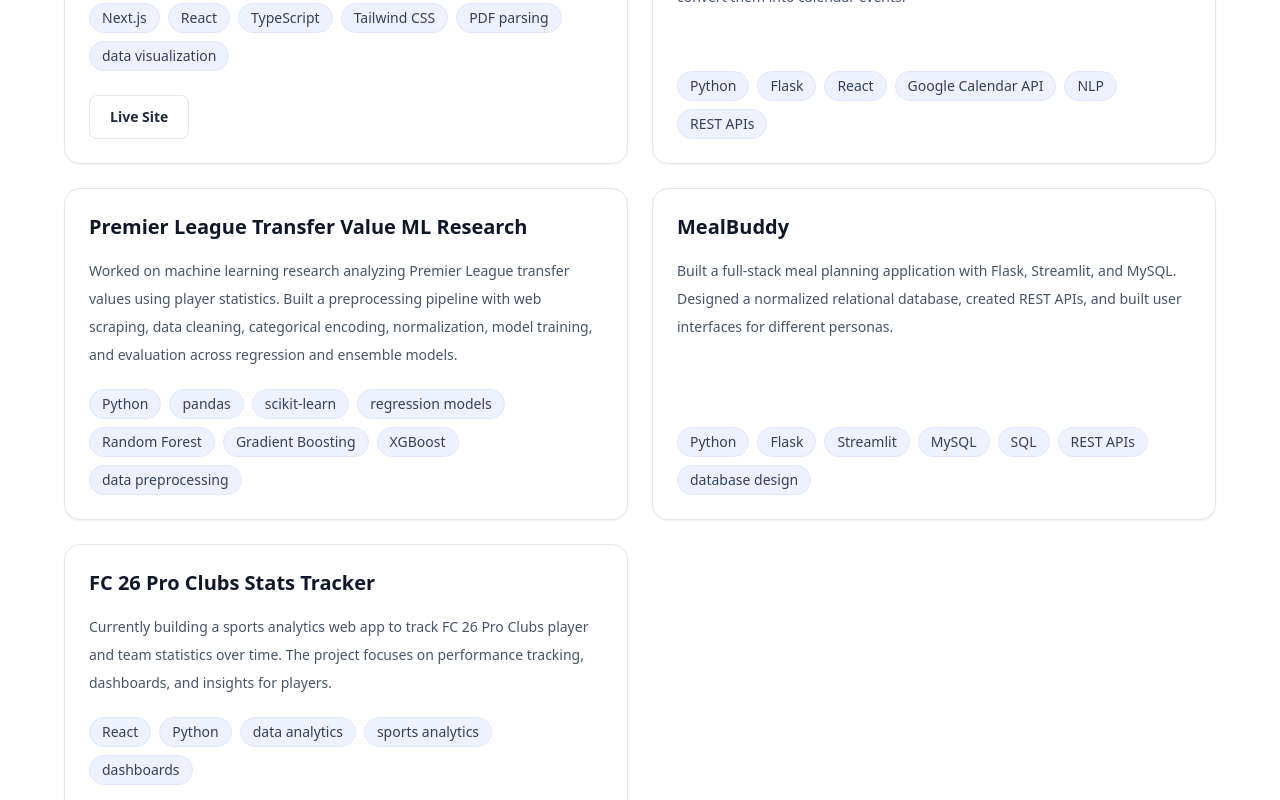
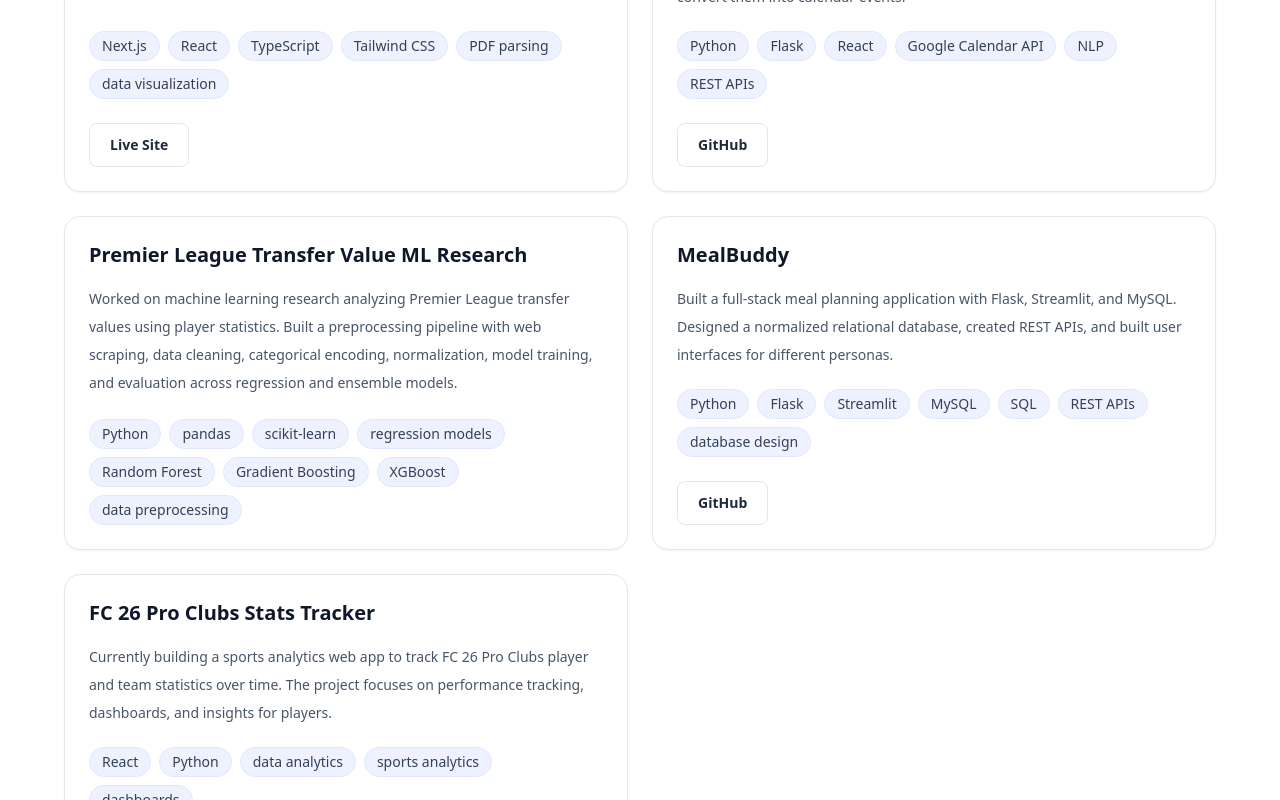
Before and after one commit to avenkat28/personal-portfolio, a Next.js app: page / in a window 1280 px wide. Shown: the part 1620-2420 px from the top of the page. Built offline with nearby package versions, Linux system fonts and the light colour scheme.

Commit message:
links added

```diff
--- a/app/page.tsx
+++ b/app/page.tsx
@@ -15,7 +15,8 @@ const projects = [
     title: "NLP Smart Calendar",
     description:
       "Built a smart calendar assistant during a Cisco hackathon using Flask, React, and the Google Calendar API. The app used NLP and voice input to parse natural language scheduling requests such as \"tomorrow for a half hour\" and convert them into calendar events.",
-    tech: ["Python", "Flask", "React", "Google Calendar API", "NLP", "REST APIs"]
+    tech: ["Python", "Flask", "React", "Google Calendar API", "NLP", "REST APIs"],
+    github: "https://github.com/avenkat28/NLPSmartAssistant"
   },
   {
     title: "Premier League Transfer Value ML Research",
@@ -36,13 +37,15 @@ const projects = [
     title: "MealBuddy",
     description:
       "Built a full-stack meal planning application with Flask, Streamlit, and MySQL. Designed a normalized relational database, created REST APIs, and built user interfaces for different personas.",
-    tech: ["Python", "Flask", "Streamlit", "MySQL", "SQL", "REST APIs", "database design"]
+    tech: ["Python", "Flask", "Streamlit", "MySQL", "SQL", "REST APIs", "database design"],
+    github: "https://github.com/avenkat28/Meal-Buddy-CS-3200"
   },
   {
     title: "FC 26 Pro Clubs Stats Tracker",
     description:
       "Currently building a sports analytics web app to track FC 26 Pro Clubs player and team statistics over time. The project focuses on performance tracking, dashboards, and insights for players.",
     tech: ["React", "Python", "data analytics", "sports analytics", "dashboards"],
+    live: "https://proclubshq.vercel.app/",
     github: "https://github.com/avenkat28/Pro-Clubs-Stats-Tracker" // Update this with the project GitHub link.
   }
 ];
```
